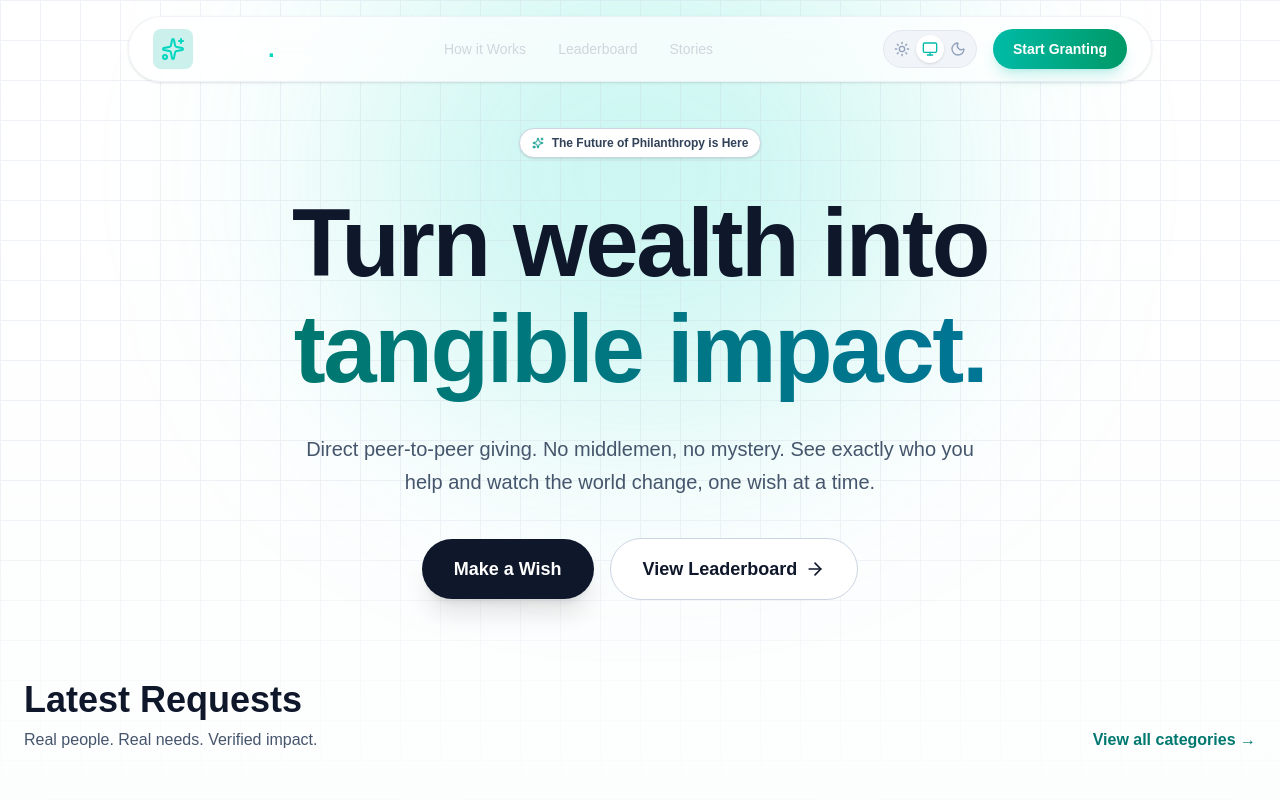
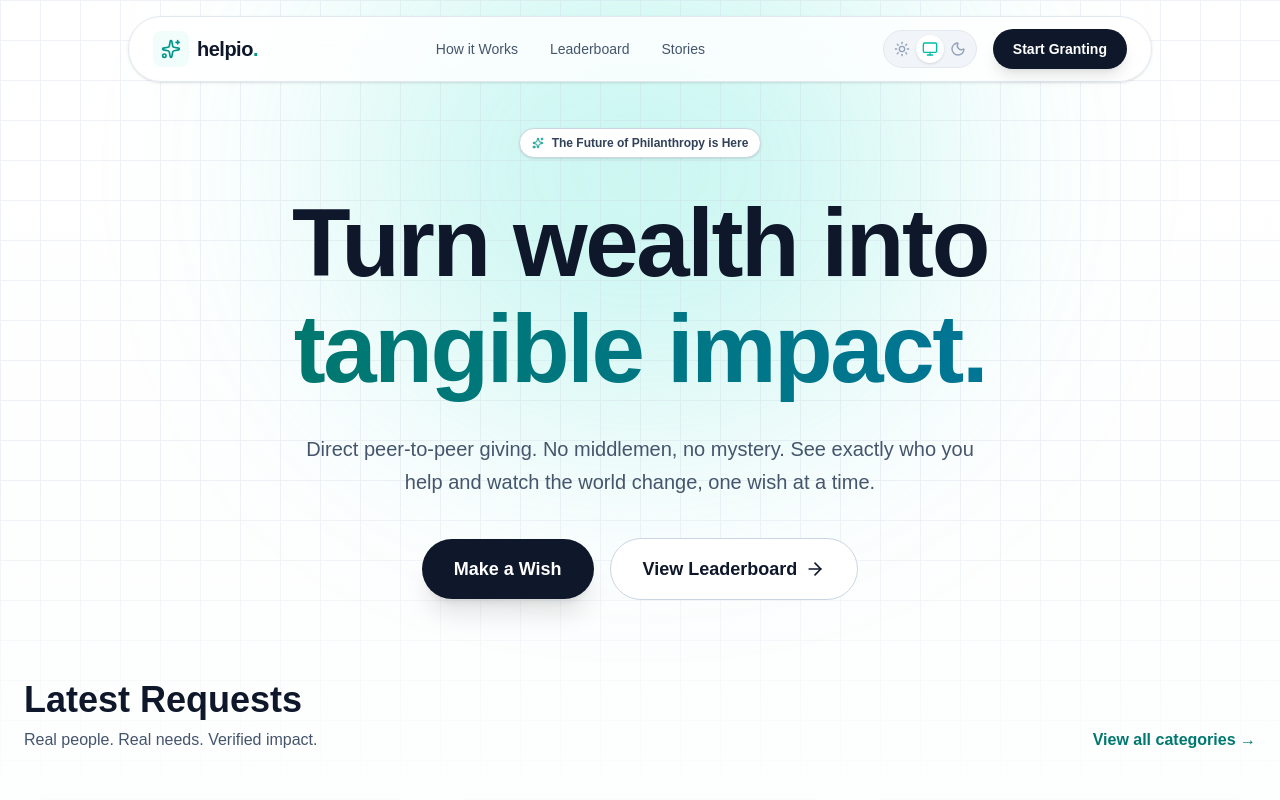
Before and after one commit to itznik/helpio, a Next.js app in the folder helpio/: page / in a window 1280 px wide. Shown: the top 800 px of the page. Built offline with nearby package versions, Linux system fonts and the light colour scheme.

Commit message:
Update Navbar.tsx

```diff
--- a/helpio/src/components/layout/Navbar.tsx
+++ b/helpio/src/components/layout/Navbar.tsx
@@ -1,50 +1,48 @@
 'use client';
 
 import Link from 'next/link';
-import { motion } from 'framer-motion'; // For smooth entrance
-import { Menu, Sparkles } from 'lucide-react'; // Icons
+import { motion } from 'framer-motion';
+import { Menu, Sparkles } from 'lucide-react';
 import ThemeToggle from '../shared/ThemeToggle';
-
 
 export default function Navbar() {
   return (
     <motion.nav
-  initial={{ y: -100, opacity: 0 }}
-  animate={{ y: 0, opacity: 1 }}
-  transition={{ duration: 0.8 }}
-  className="fixed top-0 inset-x-0 z-50 mx-auto max-w-5xl mt-4 px-6 py-3 rounded-full border border-slate-200/50 dark:border-white/10 bg-white/70 dark:bg-slate-900/70 backdrop-blur-md shadow-sm flex justify-between items-center"
->
+      initial={{ y: -100, opacity: 0 }}
+      animate={{ y: 0, opacity: 1 }}
+      transition={{ duration: 0.8 }}
+      className="fixed top-0 inset-x-0 z-50 mx-auto max-w-5xl mt-4 px-6 py-3 rounded-full border border-slate-200 dark:border-white/10 bg-white/80 dark:bg-slate-900/80 backdrop-blur-md shadow-sm flex justify-between items-center"
+    >
       {/* Logo Area */}
       <Link href="/" className="flex items-center gap-2 group">
-        <div className="bg-teal-500/20 p-2 rounded-lg group-hover:bg-teal-500/40 transition-colors">
-          <Sparkles className="w-6 h-6 text-teal-400" />
+        <div className="bg-teal-50 dark:bg-teal-500/20 p-2 rounded-lg group-hover:bg-teal-100 dark:group-hover:bg-teal-500/40 transition-colors">
+          <Sparkles className="w-5 h-5 text-teal-600 dark:text-teal-400" />
         </div>
-        <span className="font-display font-bold text-2xl tracking-tight text-white">
-          helpio<span className="text-teal-400">.</span>
+        <span className="font-display font-bold text-xl tracking-tight text-slate-900 dark:text-white">
+          helpio<span className="text-teal-600 dark:text-teal-400">.</span>
         </span>
       </Link>
 
-      {/* Desktop Links */}
-      <div className="hidden md:flex gap-8 font-medium text-sm text-gray-300">
-        <Link href="#" className="hover:text-white transition-colors">How it Works</Link>
-        <Link href="#" className="hover:text-white transition-colors">Leaderboard</Link>
-        <Link href="#" className="hover:text-white transition-colors">Stories</Link>
+      {/* Desktop Links - Explicit Slate-600 for Light Mode */}
+      <div className="hidden md:flex gap-8 font-medium text-sm text-slate-600 dark:text-slate-300">
+        <Link href="#" className="hover:text-slate-900 dark:hover:text-white transition-colors">How it Works</Link>
+        <Link href="#" className="hover:text-slate-900 dark:hover:text-white transition-colors">Leaderboard</Link>
+        <Link href="#" className="hover:text-slate-900 dark:hover:text-white transition-colors">Stories</Link>
       </div>
 
       {/* CTA Button */}
       <div className="flex items-center gap-4">
-
-        {/* ADD THIS LINE */}
         <div className="hidden md:block">
            <ThemeToggle />
         </div>
 
-        <button className="hidden md:block px-5 py-2.5 rounded-full bg-gradient-to-r from-teal-500 to-emerald-600 text-white font-semibold text-sm shadow-lg shadow-teal-500/20 hover:shadow-teal-500/40 transition-all transform hover:scale-105">
+        {/* Button: Black in Light Mode, White in Dark Mode */}
+        <button className="hidden md:block px-5 py-2.5 rounded-full bg-slate-900 dark:bg-white text-white dark:text-slate-900 font-bold text-sm shadow-lg hover:scale-105 transition-all">
           Start Granting
         </button>
 
         {/* Mobile Menu Icon */}
-        <button className="md:hidden text-gray-300">
+        <button className="md:hidden text-slate-900 dark:text-white">
           <Menu className="w-6 h-6" />
         </button>
       </div>
```
